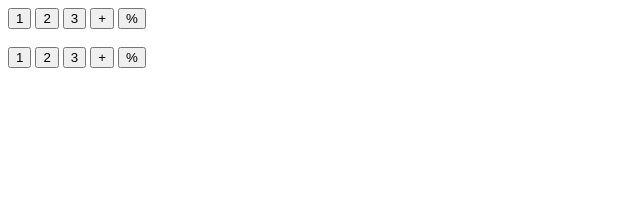
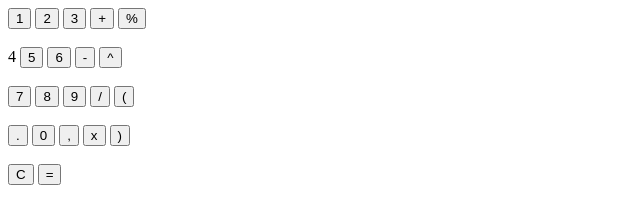
Before and after one commit to Thamyris07/pm_elias2025, a plain HTML site: page index.html in a window 1280 px wide. Shown: the whole page, without its empty margins (0-640 px from the left). Drawn offline with Linux system fonts and the light colour scheme.

Commit message:
Update index.html

```diff
--- a/index.html
+++ b/index.html
@@ -16,11 +16,29 @@
         <button>+</button>
         <button>%</button>
         </br></br>
-        <button>1</button>
-        <button>2</button>
-        <button>3</button>
-        <button>+</button>
-        <button>%</button>
+
+        <button44>4</button44>
+        <button>5</button>
+        <button>6</button>
+        <button>-</button>
+        <button>^</button>
         </br></br>
+
+        <button>7</button>
+        <button>8</button>
+        <button>9</button>
+        <button>/</button>
+        <button>(</button>
+        </br></br>
+
+        <button>.</button>
+        <button>0</button>
+        <button>,</button>
+        <button>x</button>
+        <button>)</button>
+        </br></br>
+
+        <button>C</button>
+        <button>=</button>
     </body>
 </html>
```
